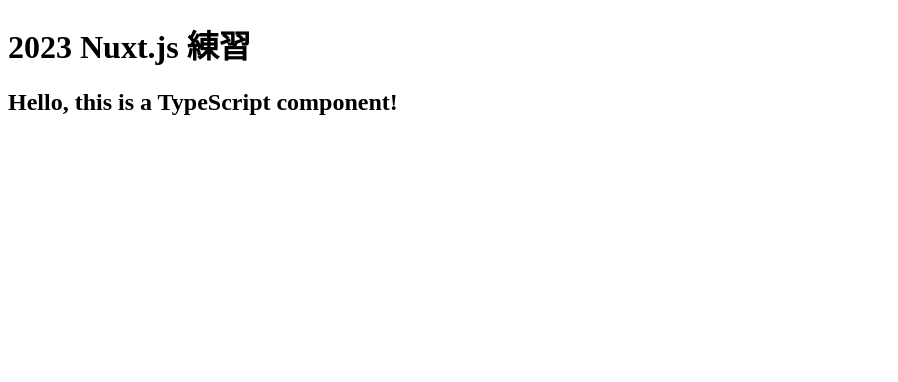
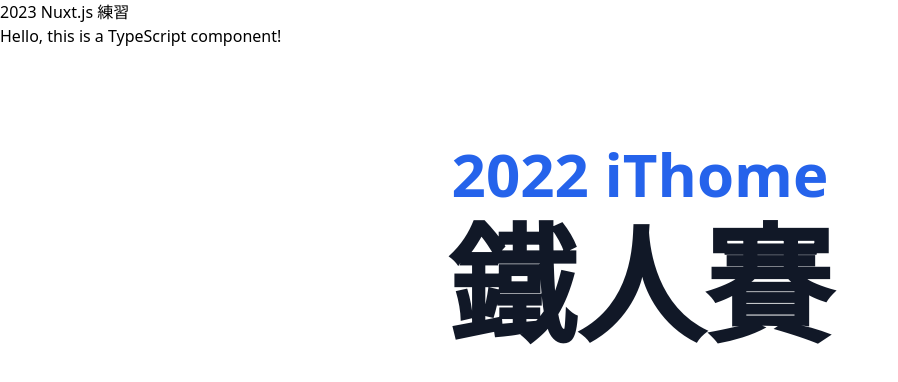
Before and after one commit to jasonlin1993/BikeSharingMap, a Nuxt app: page / in a window 1280 px wide. Shown: the top 382 px of the page, without its empty margins (0-898 px from the left). Built offline with nearby package versions, Linux system fonts and the light colour scheme.

Commit message:
Chroe: Tailwind Css 環境建置

```diff
--- a/app.vue
+++ b/app.vue
@@ -2,6 +2,12 @@
   <div>
     <h1>{{ title }}</h1>
     <TestComponent />
+    <div class="bg-white py-24">
+      <div class="flex flex-col items-center">
+        <h1 class="text-6xl font-semibold text-blue-600">2022 iThome</h1>
+        <p class="mt-4 text-9xl font-bold text-gray-900">鐵人賽</p>
+      </div>
+    </div>
   </div>
 </template>
 
--- a/nuxt.config.ts
+++ b/nuxt.config.ts
@@ -1,5 +1,6 @@
 export default defineNuxtConfig({
   compatibilityDate: "2024-04-03",
+  modules: ["@nuxtjs/tailwindcss"],
   devtools: { enabled: true },
   typescript: {
     typeCheck: true,
--- a/package.json
+++ b/package.json
@@ -18,6 +18,7 @@
   "devDependencies": {
     "@nuxt/types": "^2.18.1",
     "@nuxtjs/eslint-config": "^12.0.0",
+    "@nuxtjs/tailwindcss": "^6.12.1",
     "eslint": "^8.57.0",
     "eslint-config-prettier": "^9.1.0",
     "eslint-plugin-prettier": "^5.2.1",
--- /dev/null
+++ b/tailwind.config.js
@@ -0,0 +1,15 @@
+/** @type {import('tailwindcss').Config} */
+module.exports = {
+  content: [
+    "./components/**/*.{vue,js,ts}",
+    "./layouts/**/*.vue",
+    "./pages/**/*.vue",
+    "./composables/**/*.{js,ts}",
+    "./plugins/**/*.{js,ts}",
+    "./app.{js,ts,vue}",
+  ],
+  theme: {
+    extend: {},
+  },
+  plugins: [],
+};
--- a/ts-shim.d.ts
+++ /dev/null
@@ -1,4 +0,0 @@
-declare module "*.vue" {
-  import Vue from "vue";
-  export default Vue;
-}
```
Also changed, not shown: 1 other file (tests, documents, lock files or other folders).
